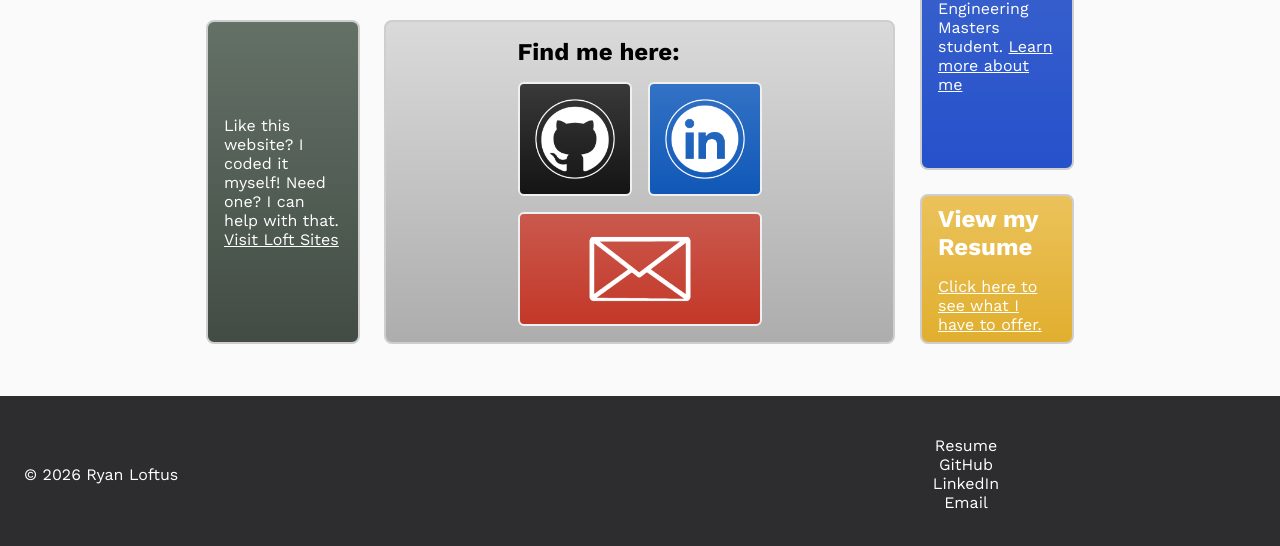
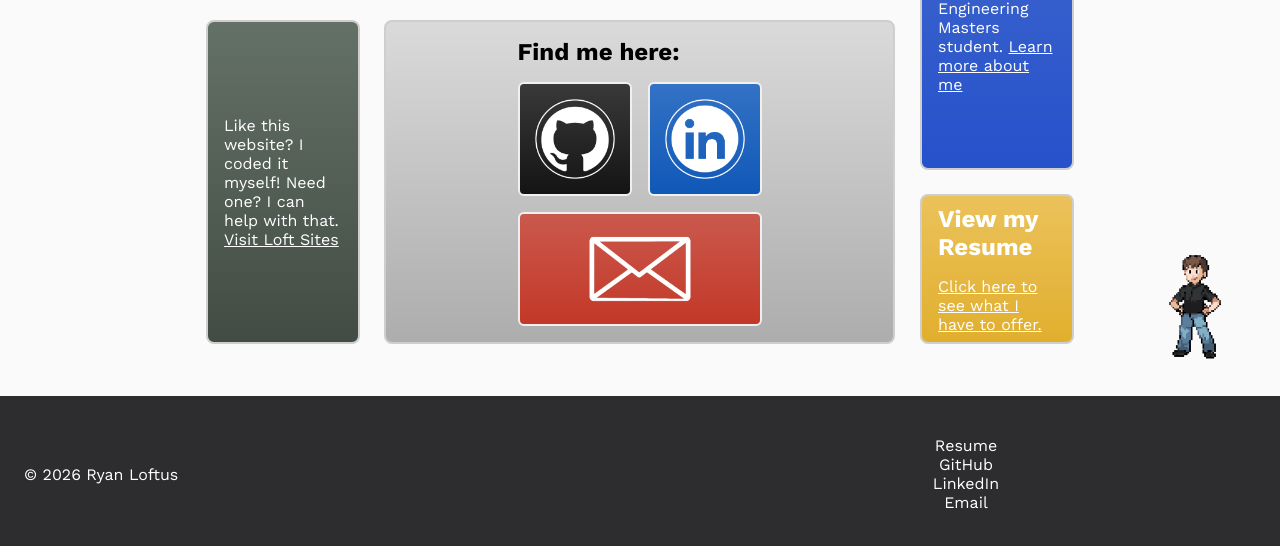
Before and after one commit to rtloftus/loftus-portfolio, an Astro site: page / in a window 1280 px wide. Shown: the part 404-950 px from the top of the page. Built offline with nearby package versions, Linux system fonts and the light colour scheme; Astro itself is replaced by a stand-in of ours.

Commit message:
pixel me

```diff
--- a/src/pages/index.astro
+++ b/src/pages/index.astro
@@ -63,4 +63,9 @@ import HomeTile from "../components/HomeTile.astro";
 
 
 </div>
+
+  <!-- Pixel art me -->
+  <div class="pixel-me">
+    <img src="/pixel-me-1.png" alt="Pixel art Ryan" class="pixel-img" />
+  </div>
 </Layout>
--- a/src/styles/global.css
+++ b/src/styles/global.css
@@ -544,3 +544,24 @@ footer {
     box-shadow: none;
   }
 }
+
+.pixel-me {
+  position: fixed;       /* sticks to viewport */
+  bottom: 10px;
+  right: 5px;
+  width: 160px;           /* size of your pixel art */
+  height: 160px;
+  cursor: pointer;
+  z-index: 1000;
+}
+
+.pixel-me .pixel-img {
+  width: 100%;
+  transition: transform 0.2s ease, content 0.2s ease;
+}
+
+/* Hop animation */
+.pixel-me:hover .pixel-img {
+  transform: translateY(-10px);
+  content: url('/pixel-me-2.png'); /* swap image on hover */
+}
```
Also changed, not shown: public/pixel-me-1.png (added), public/pixel-me-2.png (added), 5 other files.
